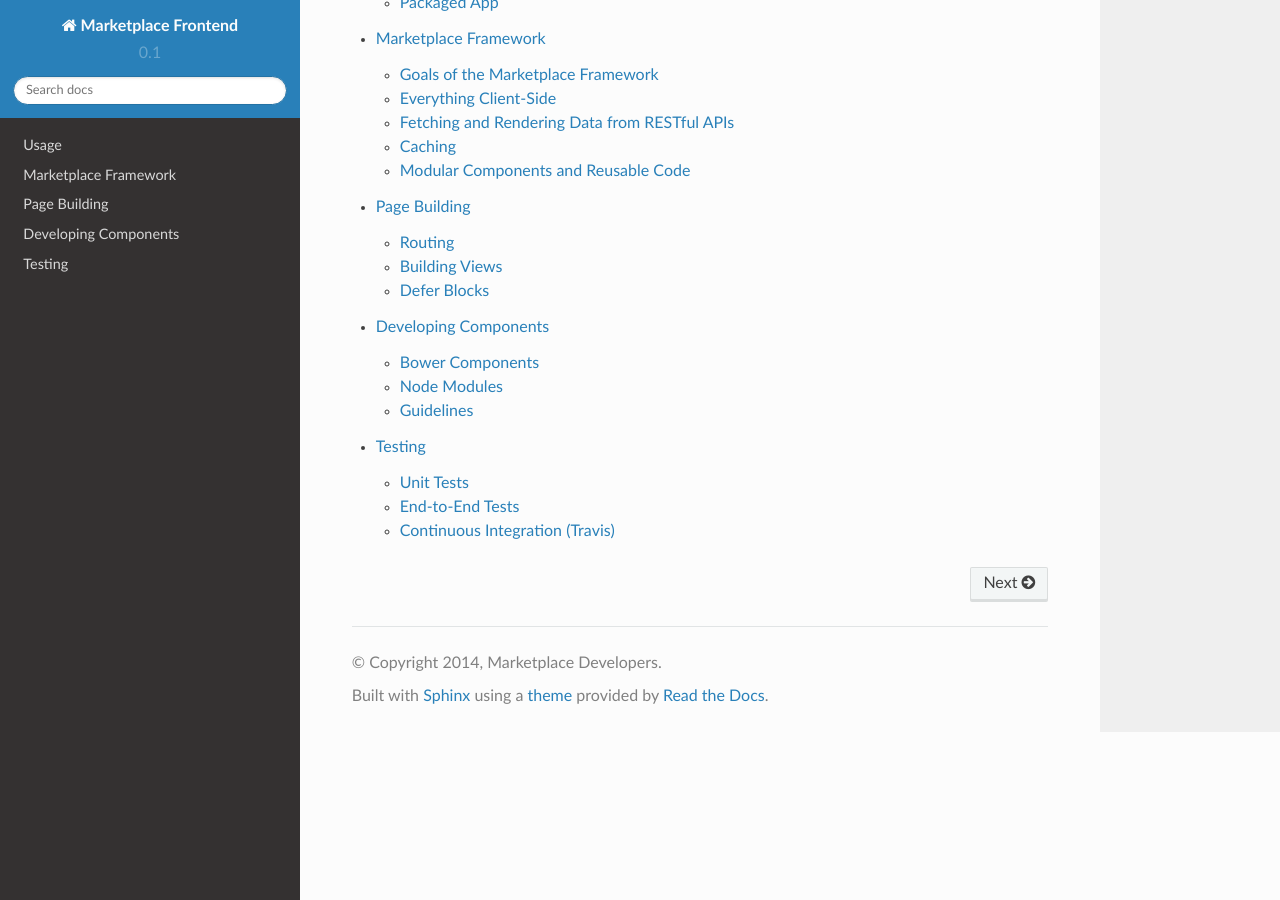
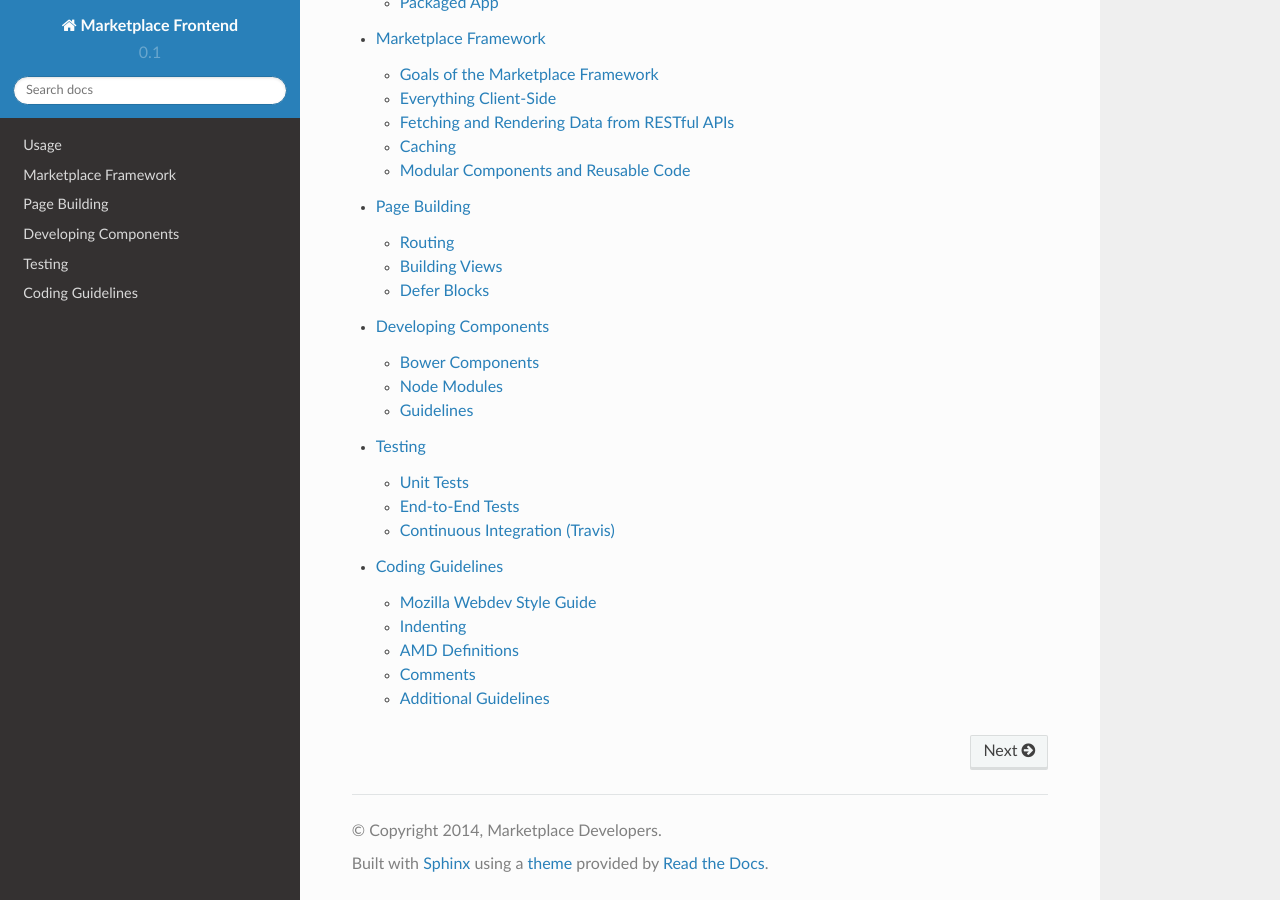
Before and after one commit to mozilla/marketplace-frontend-docs, a Sphinx documentation site: the page built from docs/index.rst, in a window 1280 px wide and 900 px high, scrolled down 1045 px. Built offline with Sphinx 7.4.7 and the Read the Docs theme 2.0.0, drawn with Linux system fonts in a browser that asks for light colours; pages that are not in the unit, such as notebooks, are missing from menus; some of the changed lines change nothing that is shown.

Commit message:
coding guidelines

```diff
--- a/docs/index.rst
+++ b/docs/index.rst
@@ -47,3 +47,4 @@ Contents
    topics/caching.rst
    topics/module-api.rst
    topics/testing.rst
+   topics/guidelines.rst
--- /dev/null
+++ b/docs/topics/guidelines.rst
@@ -0,0 +1,113 @@
+.. _guidelines:
+
+Coding Guidelines
+=================
+
+This section is about coding guidelines, or coding style guide. Marketplace
+developers, like many other Mozilla developers, can be strict on following
+the style guide. We can be nitty and tell you to put periods at the end of
+all your comments, add linebreaks to logically separate your code, or
+alphabetize your CSS rules. This is to make our code consistent with itself
+and improve readability and ease decisions how to style code.
+
+When in doubt, just follow what the code looks like.
+
+Mozilla Webdev Style Guide
+~~~~~~~~~~~~~~~~~~~~~~~~~~
+
+As a foundation, we follow Mozilla's web developer style guide. But we will
+have additional guidelines on top of that.
+
+- `JS Style Guide <http://mozweb.readthedocs.org/en/latest/reference/js-style.html>`_
+- `HTML Style Guide <http://mozweb.readthedocs.org/en/latest/reference/html-style.html>`_
+- `CSS Style Guide <http://mozweb.readthedocs.org/en/latest/reference/css-style.html>`_
+
+Indenting
+~~~~~~~~~
+
+We use 2-space indents for HTML, 4-space indents everywhere else.
+
+For a line of code that spans multiple lines, use a visual-based indent or
+hanging-ident, preference for visual-based indents.
+
+Visual Indent
+-------------
+
+.. code-block:: javascript
+
+    // On the wrapped line, line the parameter to the start of the previous line's
+    // function call.
+    createShip(captain='Mal', address='Serenity',
+               class='Firefly')
+
+Hanging Indent
+--------------
+
+.. code-block:: javascript
+
+    // The next line starts 4 spaces after the previous line.
+    createShip(
+        captain='Mal', address='Serenity', class='Firefly')
+
+
+AMD Definitions
+~~~~~~~~~~~~~~~
+
+We make heavy use of AMD modules in the frontend.
+
+- Docstring at the top of all modules that describes the module.
+- The `define` line, the dependency list, and the function signature all begin
+on separate lines.
+- Alphabetize dependencies in module definitions based on the name of the
+dependency module.
+- Keep with 80-chars. When a dependency list grows too long, line-break it
+and use a visual-based indent.
+- If there is a line break in the dependency list, match the line break in
+the function signature.
+
+For example:
+
+.. code-block:: javascript
+
+    /*
+        Here is what this module is about.
+    */
+    define('myModule',
+        ['foo', 'bar', ..., 'baz',
+         'qux'],
+        function(foo, bar, ..., baz,
+                 qux) {
+    });
+
+Comments
+~~~~~~~~
+
+Keep comments short and concise. Make them span as few lines as possible. This
+can be done by getting rid of excess words like definite articles and pronouns.
+
+.. code-block:: javascript
+
+    /* This comment is too long. */
+    // This function is the centralized handler for all apps in a list.
+
+    /* This comment is concise. */
+    // Centralized handler for apps in list.
+
+All comments end with a period.
+
+Additional Guidelines
+~~~~~~~~~~~~~~~~~~~~~
+
+Some additional guidelines:
+
+- When importing Nunjucks macros from a file, specify each macro rather than
+  importing the whole macro file using the :code:`from "x.html" import x` syntax.
+- When creating an event to trigger, prefix the event name by the module
+  which is triggering it followed by two hyphens, and then the event name. For
+  example :code:`builder--post-render`.
+- Media queries should be defined at the end of CSS files in order of viewport
+  size.
+- Stylus variables should be defined all at the top of the file, not in the
+  middle.
+- Prefix Stylus classes by page or component (e.g., :code:`.big-dropdown-label`
+  rather than just :code:`.label`).
```
